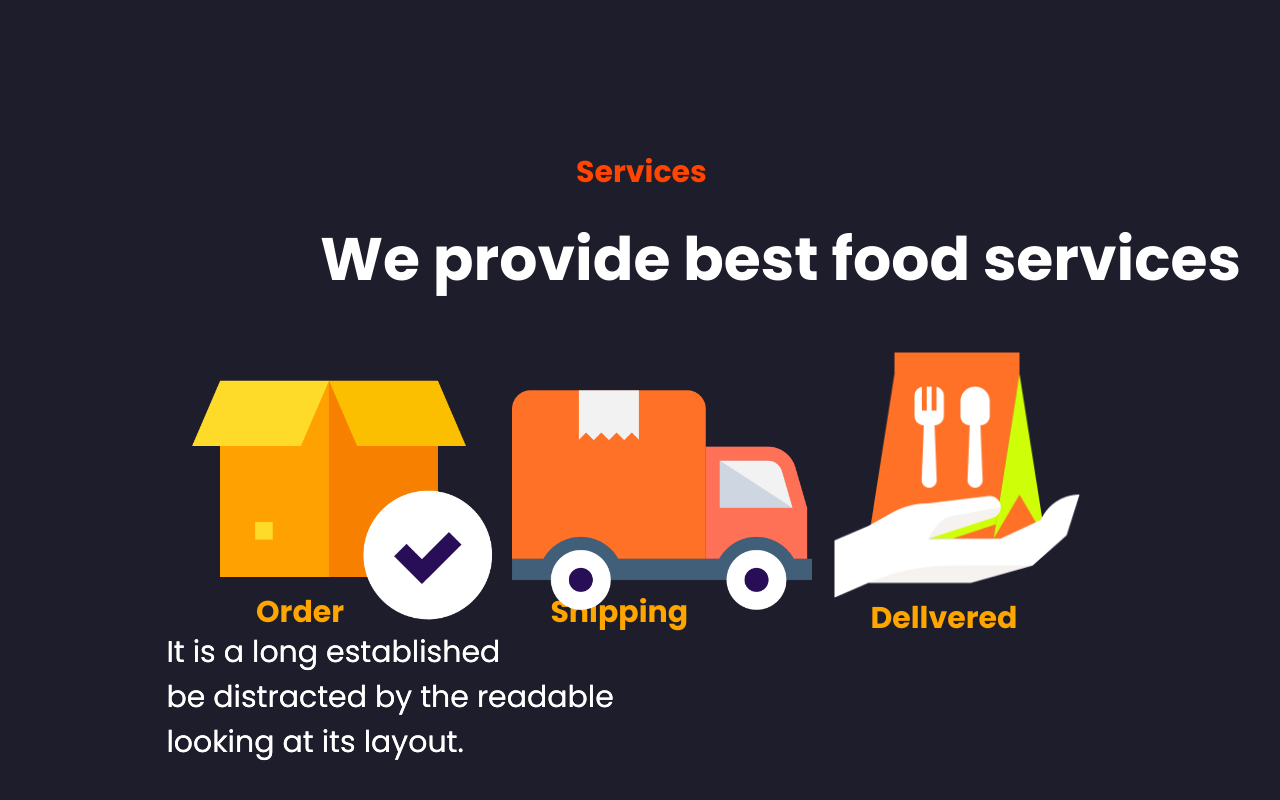
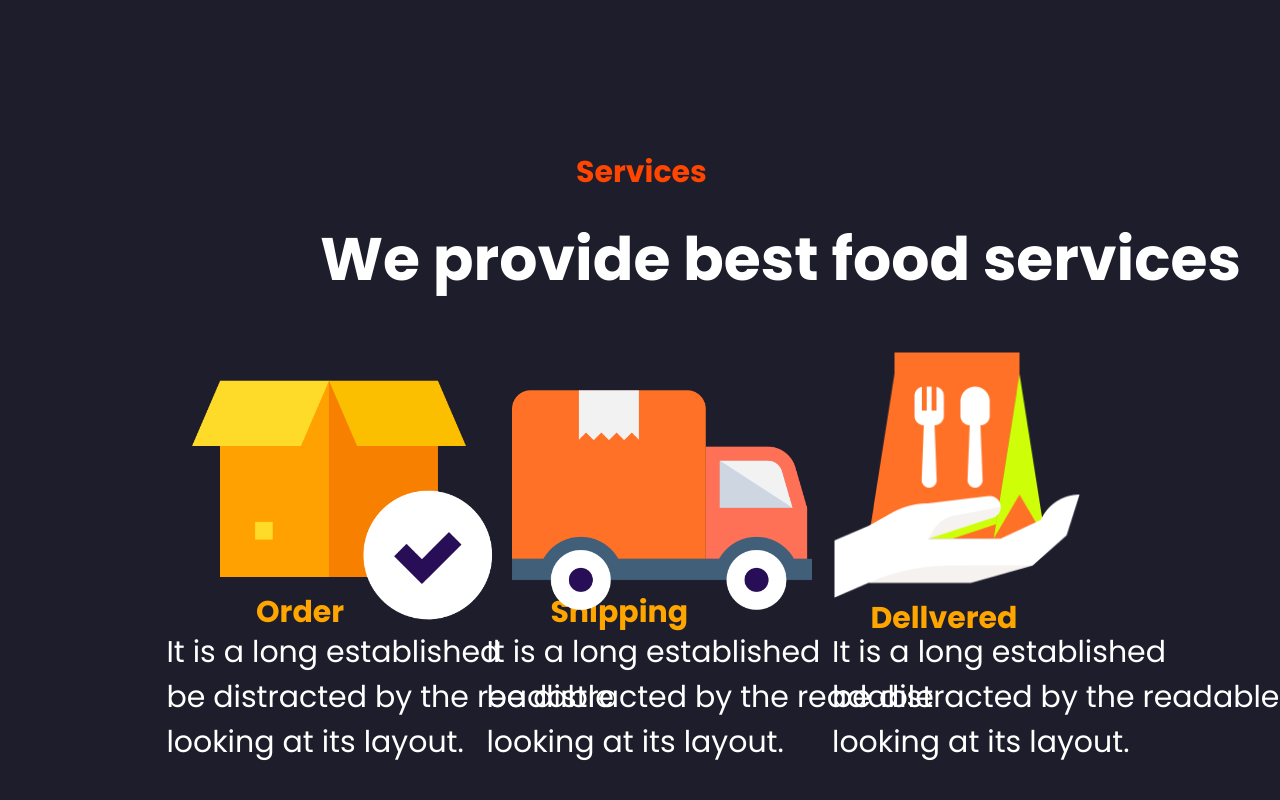
Before and after one commit to Nico115-dev/Web-Hamburguesas, a plain HTML site: page index.html in a window 1280 px wide. Shown: the part 2370-3170 px from the top of the page. Drawn offline with Linux system fonts and the light colour scheme.

Commit message:
feat: :sparkles: Finish page services

```diff
--- a/css/styles.css
+++ b/css/styles.css
@@ -281,6 +281,24 @@ li.nav-link a {
     font-size: 30px;
     margin: 0%;
 }
+
+.texto2 p{
+    position: absolute;
+    top: 375%;
+    color: white;
+    left: 38%;
+    font-size: 30px;
+    margin: 0%;
+}
+
+.texto3 p{
+    position: absolute;
+    top: 375%;
+    color: white;
+    left: 65%;
+    font-size: 30px;
+    margin: 0%;
+}
 .s1{
     position: absolute;
     top: 340%;
--- a/index.html
+++ b/index.html
@@ -91,13 +91,17 @@
                 Shipping
             </h4>
 
-            <p>
-                It is a long established <br> be distracted by the readable <br> looking at its layout.
-            </p>
-
             <h5>
                 Dellvered
             </h5>
+            <div class="texto2">
+                <p>
+                    It is a long established <br> be distracted by the readable <br> looking at its layout.
+                </p>
+            </div>
+                <div class="texto3">
+                    <p>It is a long established <br> be distracted by the readable <br> looking at its layout.</p>
+                </div>
         </div>
         <img src="/images/s1.png" alt="s1" height="300" class="s1">
         <img src="/images/s2.png" alt="s2" height="300" class="s2">
```
